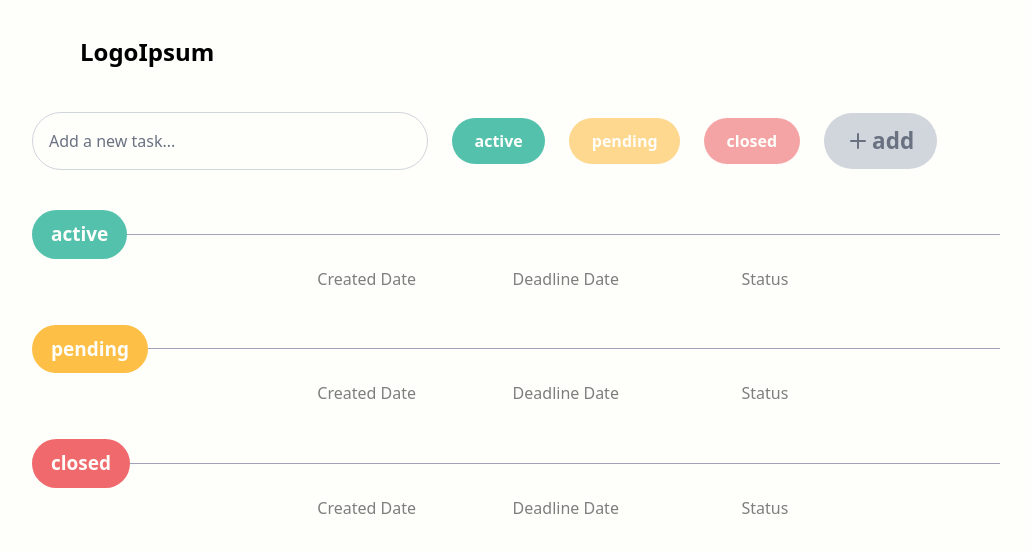
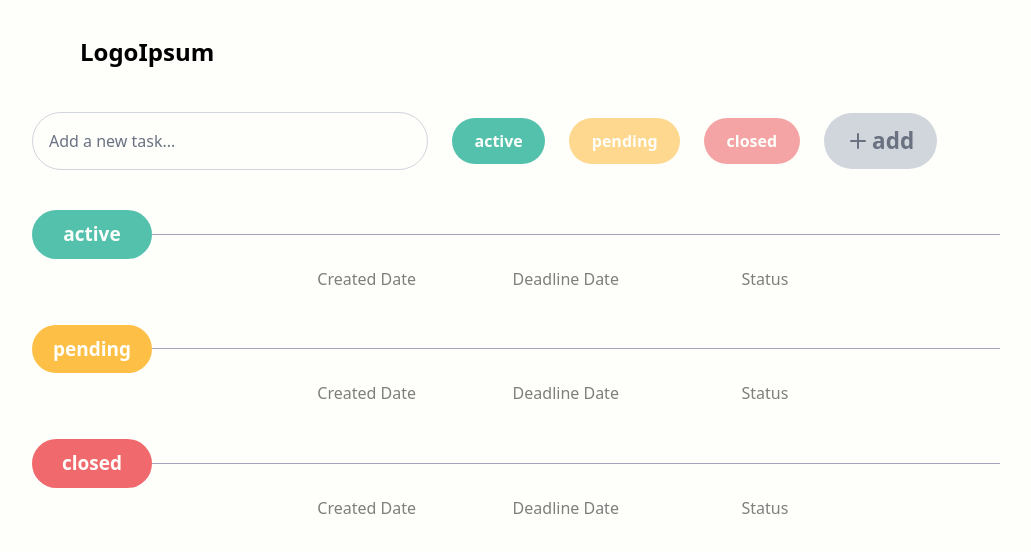
Before and after one commit to kimwys/to-do-list-2, a Next.js app: page / in a window 1280 px wide. Shown: the top 552 px of the page, without its empty margins (124-1155 px from the left). Built offline with nearby package versions, Linux system fonts and the light colour scheme.

Commit message:
Fix badge width of todo list

```diff
--- a/src/features/toDo/components/ToDoList.tsx
+++ b/src/features/toDo/components/ToDoList.tsx
@@ -46,7 +46,9 @@ export default function ToDoList({
 
       {/* ---------------- Desktop Header ---------------- */}
       <div className="hidden sm:flex items-center">
-        <Badge variant={status}>{status}</Badge>
+        <Badge variant={status} className="min-w-30">
+          {status}
+        </Badge>
         <div className="h-px flex-1 bg-border-primary" />
       </div>
 
@@ -91,7 +93,6 @@ export default function ToDoList({
     </div>
   );
 }
-
 
 // Cách 2: Mobile UI giống Desktop UI
 // import type { ToDo } from "@/src/features/toDo/types/toDo";
```
